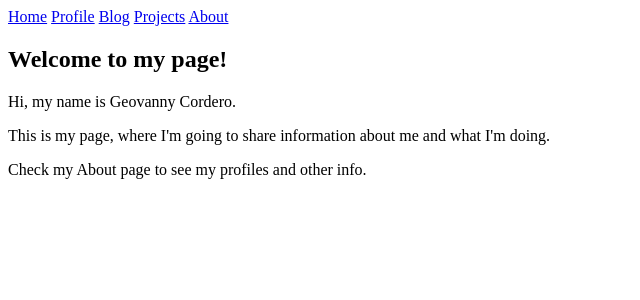
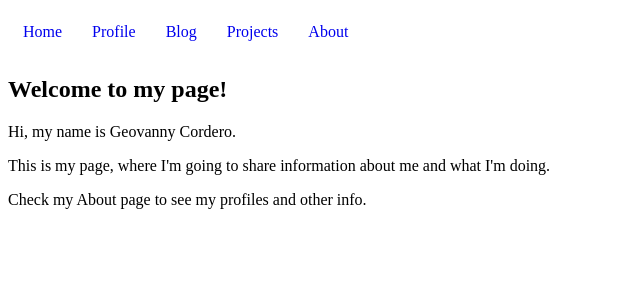
Before and after one commit to geovannycordero/geovannycordero.github.io, a Jekyll site: the page built from index.html, in a window 1280 px wide. Shown: the top 300 px of the page, without its empty margins (0-640 px from the left). Built offline with Jekyll 4.4.1, drawn with Linux system fonts in a browser that asks for light colours.

Commit message:
Styles changes to the navbar

```diff
--- a/_includes/navigation.html
+++ b/_includes/navigation.html
@@ -1,5 +1,5 @@
-<nav>
+<nav class="nav-bar">
   {% for item in site.data.navigation %}
-  <a href="{{ item.link }}">{{ item.name }}</a>
+  <a href="{{ item.link }}" class="nav-bar-item">{{ item.name }}</a>
   {% endfor %}
 </nav>
--- a/_sass/main.scss
+++ b/_sass/main.scss
@@ -1,4 +1,16 @@
+.nav-bar {
+  display: flex;
+}
+
+.nav-bar-item {
+  margin: 5px;
+  padding: 10px;
+}
+
 .profile-image {
   width: 225px;
   height: 300px;
 }
+ a {
+  text-decoration: none;
+ }
```
